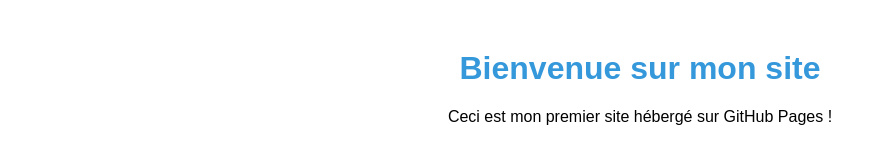
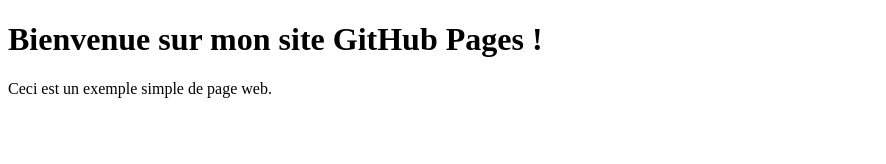
Before and after one commit to japaris/.github.io, a plain HTML site: page index.html in a window 1280 px wide. Shown: the whole page, without its empty margins (0-886 px from the left). Drawn offline with Linux system fonts and the light colour scheme.

Commit message:
Update index.html

```diff
--- a/index.html
+++ b/index.html
@@ -3,12 +3,13 @@
 <head>
   <meta charset="UTF-8">
   <meta name="viewport" content="width=device-width, initial-scale=1.0">
-  <title>Mon site GitHub</title>
-  <link rel="stylesheet" href="styles.css">
+  <title>Mon site GitHub Pages</title>
 </head>
 <body>
-  <h1>Bienvenue sur mon site</h1>
-  <p>Ceci est mon premier site hébergé sur GitHub Pages !</p>
-  <script src="app.js"></script>
+  <!-- Ceci est un titre principal -->
+  <h1>Bienvenue sur mon site GitHub Pages !</h1>
+
+  <!-- Ceci est un paragraphe d'exemple -->
+  <p>Ceci est un exemple simple de page web.</p>
 </body>
 </html>
```
